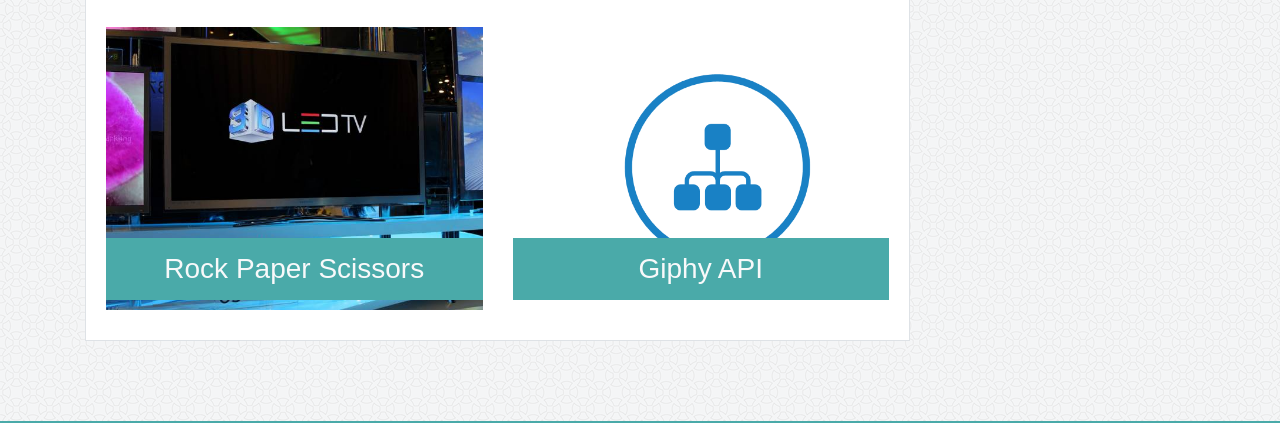
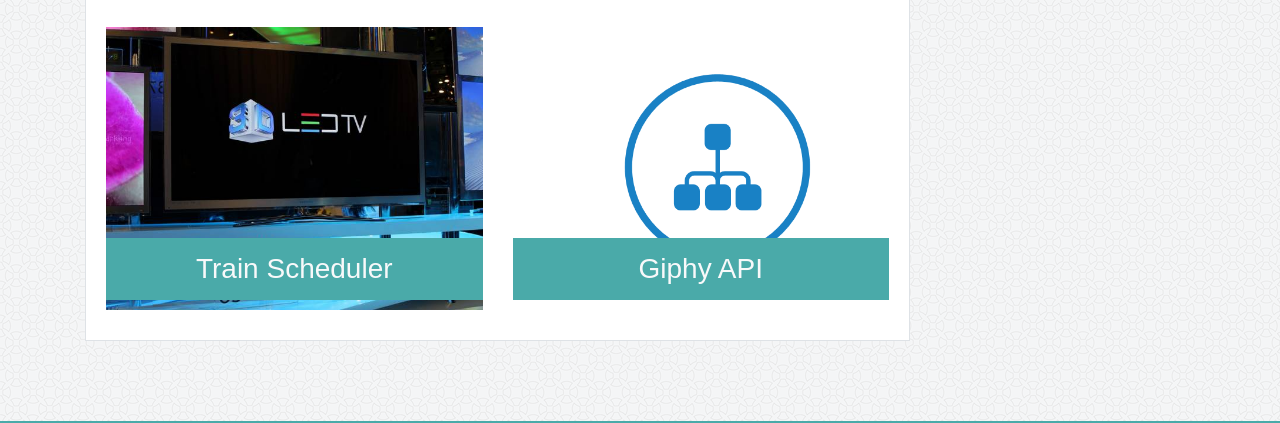
Before and after one commit to tlo015/Bootstrap-Portfolio, a plain HTML site: page portfolio.html in a window 1280 px wide. Shown: the part 891-1314 px from the top of the page. Drawn offline with nearby package versions, Linux system fonts and the light colour scheme.

Commit message:
add train

```diff
--- a/portfolio.html
+++ b/portfolio.html
@@ -78,8 +78,10 @@
         <div class="row" id="row">
             <div class="col-md-6">
                 <div class="work">
-                    <img class="w-100" src="assets/images/rockpaperscissors.jpg" alt="rock paper scissors">
-                    <h3 class="text-center text-light p-md-3 w-100">Rock Paper Scissors</h3>
+                    <a href="https://tlo015.github.io/Train-Scheduler/">
+                        <img class="w-100" src="assets/images/rockpaperscissors.jpg" alt="trains">
+                    </a>
+                    <h3 class="text-center text-light p-md-3 w-100">Train Scheduler</h3>
                 </div>
             </div>
             <div class="col-md-6">
```
